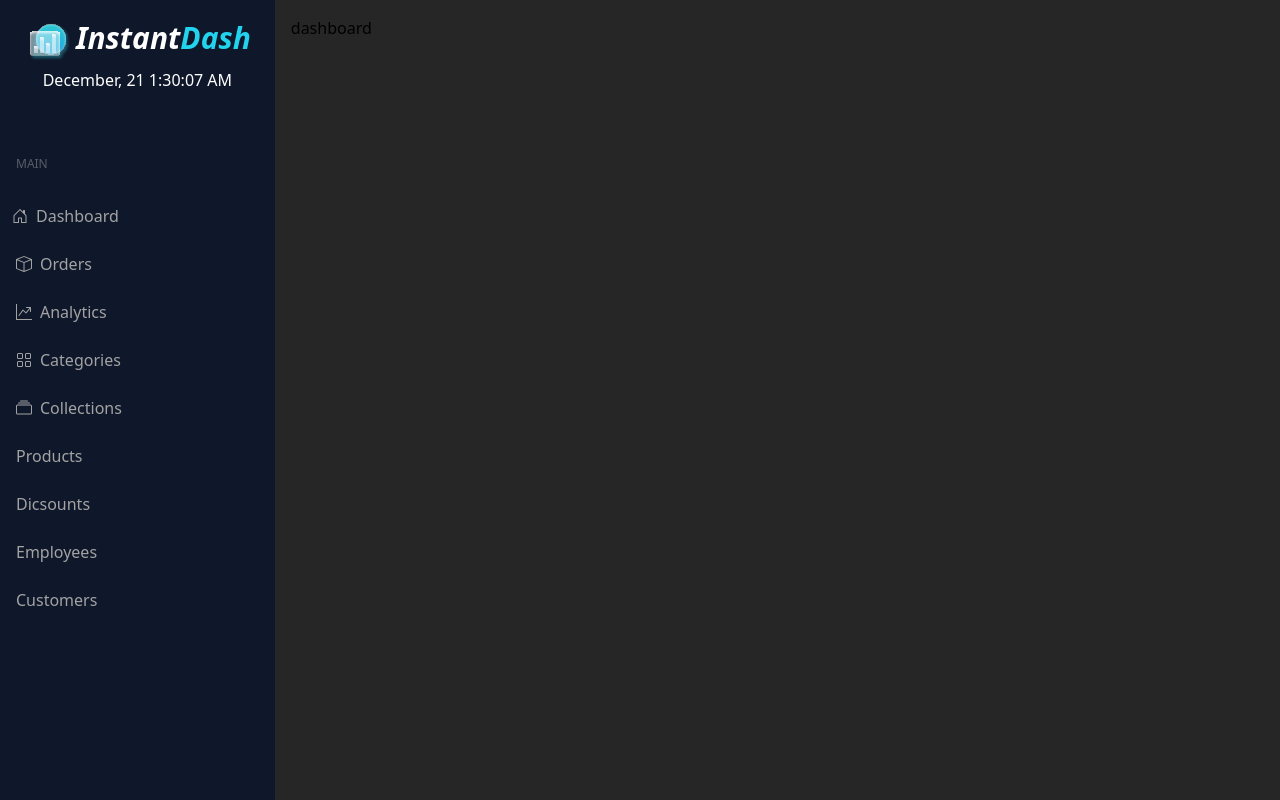
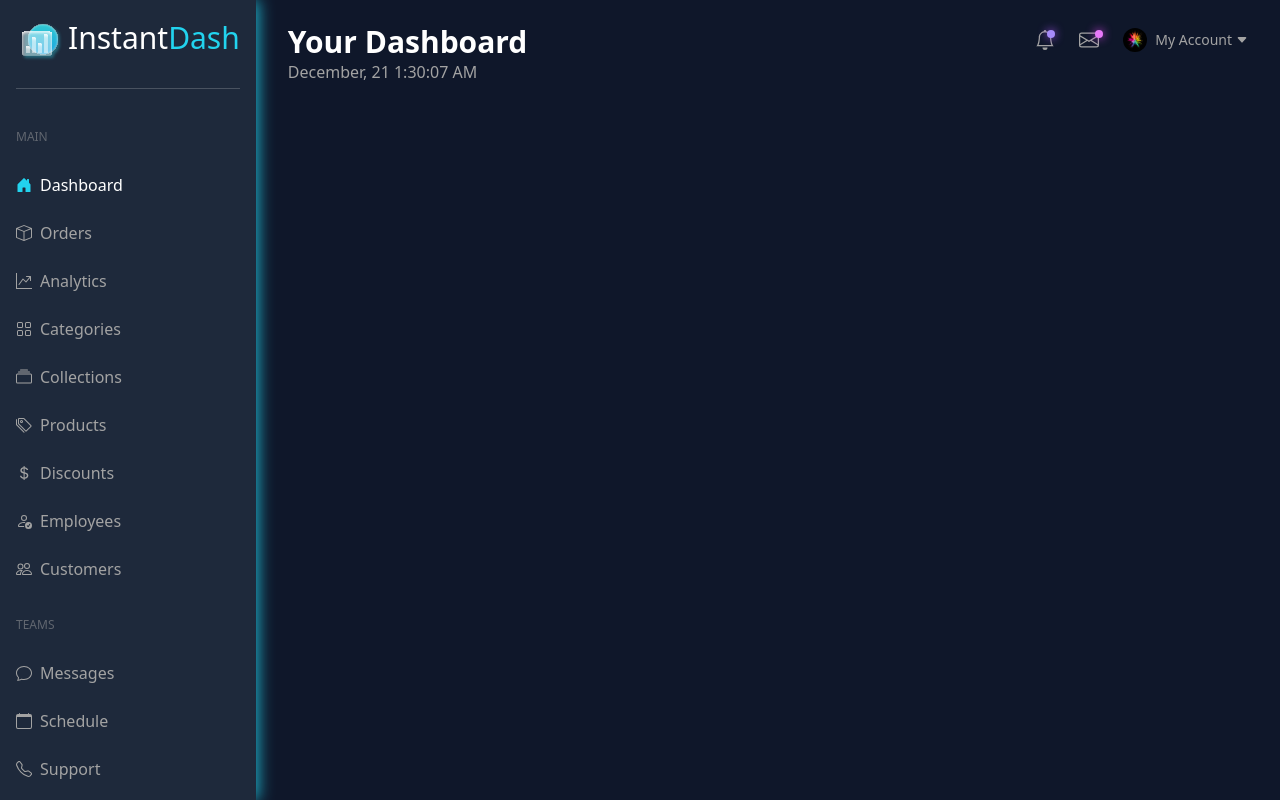
Before and after one commit to rmthomas98/dashboard, a React (Create React App) app in the folder frontend/: page / in a window 1280 px wide. Built offline with nearby package versions, Linux system fonts and the light colour scheme.

Commit message:
frontend

```diff
--- a/frontend/src/App.js
+++ b/frontend/src/App.js
@@ -3,7 +3,7 @@ import Dashboard from "./Dashboard";
 
 const App = () => {
   return (
-    <div className="App font-sans bg-neutral-800 h-screen flex">
+    <div className="App font-sans bg-slate-900 h-full flex">
       <Nav />
       <Dashboard />
     </div>
--- a/frontend/src/Dashboard.js
+++ b/frontend/src/Dashboard.js
@@ -3,7 +3,7 @@ import TopNav from "./TopNav";
 
 const Dashboard = () => {
   return (
-    <div className="w-full">
+    <div className="w-full mx-auto max-w-dashboard-container">
       <TopNav />
     </div>
   );
--- a/frontend/src/Nav.js
+++ b/frontend/src/Nav.js
@@ -1,73 +1,86 @@
-import React, { useEffect, useState } from "react";
+import React from 'react';
 import graph from "./assets/images/graph.svg";
-import { format } from "date-fns";
 import {
   HouseDoor,
   Box,
   GraphUpArrow,
   Grid,
   Collection,
+  Tags,
+  CurrencyDollar,
+  PersonCheck,
+  People,
+  HouseDoorFill,
+  Chat,
+  Calendar,
+  Telephone
 } from "react-bootstrap-icons";
 
 const Nav = () => {
-  const [time, setTime] = useState(new Date());
-
-  useEffect(() => {
-    const interval = setInterval(() => {
-      setTime(new Date());
-    }, 1000);
-
-    return () => {
-      clearInterval(interval);
-    };
-  }, []);
 
   return (
-    <div className="bg-slate-900 border-opacity-25 w-72 min-w-fit">
-      <div className="flex align-middle justify-center p-4 pr-6 pl-6 pb-1">
+    <div className="bg-slate-800 border-opacity-25 w-72 min-w-fit min-h-screen shadow-nav-shadow">
+      <div className="flex align-middle justify-center border-b border-neutral-100/20 m-4 mb-2 pb-6">
         <img src={graph} className="h-12 mr-1" />
-        <p className="text-3xl text-center font-semibold text-white italic relative top-1">
-          Instant<span className="italic text-cyan-400">Dash</span>
+        <p className="text-3xl text-center font-thin text-white relative top-1">
+          Instant<span className=" text-cyan-400">Dash</span>
         </p>
       </div>
-      <p className="text-white font-thin p-2 pt-0 pb-4 text-center">
-        {format(time, "MMMM, dd h:mm:ss aa")}
-      </p>
-      <div className="pt-10">
-        <p className="text-neutral-400/50 uppercase font-medium text-xs p-2 pl-4 pb-5">
+
+      <div className="pt-6">
+        <p className="text-neutral-400/50 uppercase font-medium text-xs p-2 pl-4 pb-4">
           Main
         </p>
-        <p className="text-neutral-400 font-medium cursor-pointer p-3 pl-4f flex align-middle">
-          <HouseDoor className="relative top-1 mr-2" />
+        <p className="text-white font-medium cursor-pointer p-3 pl-4f flex align-middle">
+          <HouseDoorFill className="relative left-1 top-1 mr-3 text-cyan-400" />
           <span>Dashboard</span>
         </p>
-        <p className="text-neutral-400 font-medium cursor-pointer p-3 pl-4 flex align-middle">
+        <p className="text-neutral-400 font-medium cursor-pointer p-3 pl-4 flex align-middle hover:text-white transition-all">
           <Box className="relative top-1 mr-2 flex align-middle justify-center" />
           <span>Orders</span>
         </p>
-        <p className="text-neutral-400 font-medium cursor-pointer p-3 pl-4 flex align-middle">
+        <p className="text-neutral-400 font-medium cursor-pointer p-3 pl-4 flex align-middle hover:text-white transition-all">
           <GraphUpArrow className="mr-2 relative top-1" />
           <span>Analytics</span>
         </p>
-        <p className="text-neutral-400 font-medium cursor-pointer p-3 pl-4 flex align-middle">
+        <p className="text-neutral-400 font-medium cursor-pointer p-3 pl-4 flex align-middle hover:text-white transition-all">
           <Grid className="mr-2 relative top-1" />
           <span>Categories</span>
         </p>
-        <p className="text-neutral-400 font-medium cursor-pointer p-3 pl-4 flex align-middle">
+        <p className="text-neutral-400 font-medium cursor-pointer p-3 pl-4 flex align-middle hover:text-white transition-all">
           <Collection className="relative top-1 mr-2" />
           <span>Collections</span>
         </p>
-        <p className="text-neutral-400 font-medium cursor-pointer p-3 pl-4">
-          Products
+        <p className="text-neutral-400 font-medium cursor-pointer p-3 pl-4 flex align-middle hover:text-white transition-all">
+          <Tags className="relative top-1 mr-2"/>
+          <span>Products</span>
         </p>
-        <p className="text-neutral-400 font-medium cursor-pointer p-3 pl-4">
-          Dicsounts
+        <p className="text-neutral-400 font-medium cursor-pointer p-3 pl-4 flex align-middle hover:text-white transition-all">
+          <CurrencyDollar className="relative top-1 mr-2"/>
+          <span>Discounts</span>
         </p>
-        <p className="text-neutral-400 font-medium cursor-pointer p-3 pl-4">
-          Employees
+        <p className="text-neutral-400 font-medium cursor-pointer p-3 pl-4 flex align-middle hover:text-white transition-all">
+          <PersonCheck className="relative top-1 mr-2" />
+          <span>Employees</span>
         </p>
-        <p className="text-neutral-400 font-medium cursor-pointer p-3 pl-4">
-          Customers
+        <p className="text-neutral-400 font-medium cursor-pointer p-3 pl-4 flex align-middle hover:text-white transition-all">
+          <People className="relative top-1 mr-2" />
+          <span>Customers</span>
+        </p>
+        <p className="text-neutral-400/50 uppercase font-medium text-xs p-2 pl-4 pb-4 pt-6">
+          Teams
+        </p>
+        <p className="text-neutral-400 font-medium cursor-pointer p-3 pl-4 flex align-middle hover:text-white transition-all">
+          <Chat className="relative top-1 mr-2" />
+          <span>Messages</span>
+        </p>
+        <p className="text-neutral-400 font-medium cursor-pointer p-3 pl-4 flex align-middle hover:text-white transition-all">
+          <Calendar className="relative top-1 mr-2" />
+          <span>Schedule</span>
+        </p>
+        <p className="text-neutral-400 font-medium cursor-pointer p-3 pl-4 flex align-middle hover:text-white transition-all">
+          <Telephone className="relative top-1 mr-2" />
+          <span>Support</span>
         </p>
       </div>
     </div>
--- a/frontend/src/TopNav.js
+++ b/frontend/src/TopNav.js
@@ -1,9 +1,48 @@
-import React from "react";
+import React, { useState, useEffect } from "react";
+import { format } from "date-fns";
+import { Bell, Envelope, CaretDownFill } from "react-bootstrap-icons";
+import profilePicture from "./assets/images/user-photo.jpg";
 
 const TopNav = () => {
+  const [time, setTime] = useState(new Date());
+
+  useEffect(() => {
+    const interval = setInterval(() => {
+      setTime(new Date());
+    }, 1000);
+
+    return () => {
+      clearInterval(interval);
+    };
+  }, []);
+
   return (
-    <div className="w-full p-4 align-middle">
-      <p>dashboard</p>
+    <div className="w-full pl-8 pr-8 p-6 flex justify-between">
+      <div>
+        <p className="text-white font-semibold text-3xl">Your Dashboard</p>
+        <p className="text-md font-thin text-neutral-400">
+          {format(time, "MMMM, dd h:mm:ss aa")}
+        </p>
+      </div>
+      <div className="flex items-center h-6 pt-2">
+        <div className="mr-6 relative">
+          <div className="h-2 w-2 rounded-full bg-violet-400 absolute top-0 right-0 shadow-notification-shadow"></div>
+          <Bell size={20} className="text-neutral-400" />
+        </div>
+        <div className="mr-5 relative pr-1">
+        <div className="h-2 w-2 rounded-full bg-fuchsia-400 absolute top-0 right-0 shadow-email-shadow"></div>
+          <Envelope size={20} className="text-neutral-400" />
+        </div>
+        <img
+          src={profilePicture}
+          alt="profile picture"
+          className="w-6 h-6 rounded-full mr-2"
+        />
+        <div className="flex items-center">
+          <p className="text-neutral-400 text-sm mr-1">My Account</p>
+          <CaretDownFill className="text-neutral-400 text-xs" />
+        </div>
+      </div>
     </div>
   );
 };
--- a/frontend/tailwind.config.js
+++ b/frontend/tailwind.config.js
@@ -5,6 +5,14 @@ module.exports = {
       backgroundImage: {
         'main-background': 'linear-gradient(#00000075, #00000075), url("./assets/images/bg.jpg")',
       },
+      boxShadow: {
+        'nav-shadow': '2px 0px 15px #22d3eed7',
+        'notification-shadow': '0px 0px 10px #a855f7',
+        'email-shadow': '0px 0px 10px #d946ef'
+      },
+      maxWidth: {
+        'dashboard-container': '1600px'
+      }
     }
   },
   plugins: [],
```
Also changed, not shown: frontend/src/assets/images/user-photo.jpg (added).
